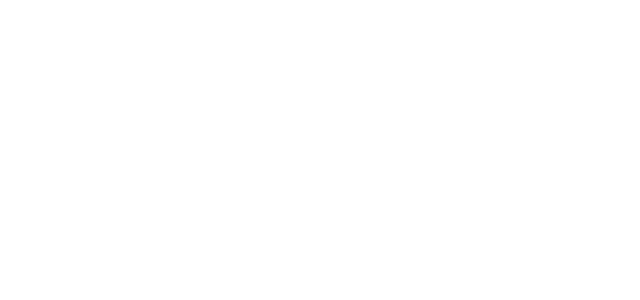
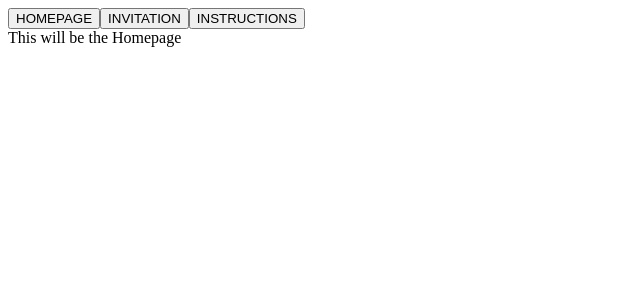
Before and after one commit to Frenagon/wedding-invitation, a React (Create React App) app: page / in a window 1280 px wide. Shown: the top 300 px of the page, without its empty margins (0-640 px from the left). Built offline with nearby package versions, Linux system fonts and the light colour scheme.

Commit message:
Added Navigation using Context

```diff
--- a/src/App.js
+++ /dev/null
@@ -1,5 +0,0 @@
-function App() {
-  return <div className="App"></div>;
-}
-
-export default App;
--- /dev/null
+++ b/src/components/App/App.js
@@ -0,0 +1,40 @@
+import Homepage from "../Homepage";
+import Invitation from "../Invitation";
+import Instructions from "../Instructions";
+import { Routes, useNavigation } from "../../context/Navigation";
+
+function App() {
+  const { route, setRoute } = useNavigation();
+
+  const NavBar = Object.keys(Routes).map((route, index) => {
+    return (
+      <button key={route} onClick={() => setRoute(Routes[route])}>
+        {route}
+      </button>
+    );
+  });
+
+  let routeComponent;
+  switch (route) {
+    case Routes.HOMEPAGE:
+      routeComponent = <Homepage />;
+      break;
+    case Routes.INVITATION:
+      routeComponent = <Invitation />;
+      break;
+    case Routes.INSTRUCTIONS:
+      routeComponent = <Instructions />;
+      break;
+    default:
+      throw new Error(`Route ${route} is not defined`);
+  }
+
+  return (
+    <>
+      {NavBar}
+      {routeComponent}
+    </>
+  );
+}
+
+export default App;
--- /dev/null
+++ b/src/components/App/index.jsx
@@ -0,0 +1,3 @@
+import App from "./App";
+
+export default App;
--- /dev/null
+++ b/src/components/Homepage/Homepage.jsx
@@ -0,0 +1,5 @@
+function Homepage() {
+  return <div>This will be the Homepage</div>;
+}
+
+export default Homepage;
--- /dev/null
+++ b/src/components/Homepage/index.jsx
@@ -0,0 +1,3 @@
+import Homepage from "./Homepage";
+
+export default Homepage;
--- /dev/null
+++ b/src/components/Instructions/Instructions.jsx
@@ -0,0 +1,5 @@
+function Instructions() {
+  return <div>This will be the Instructions</div>;
+}
+
+export default Instructions;
--- /dev/null
+++ b/src/components/Instructions/index.jsx
@@ -0,0 +1,3 @@
+import Instructions from "./Instructions";
+
+export default Instructions;
--- /dev/null
+++ b/src/components/Invitation/Invitation.jsx
@@ -0,0 +1,5 @@
+function Invitation() {
+  return <div>This will be the Invitation</div>;
+}
+
+export default Invitation;
--- /dev/null
+++ b/src/components/Invitation/index.jsx
@@ -0,0 +1,3 @@
+import Invitation from "./Invitation";
+
+export default Invitation;
--- /dev/null
+++ b/src/context/Navigation.jsx
@@ -0,0 +1,30 @@
+import * as React from "react";
+
+const Routes = Object.freeze({
+  HOMEPAGE: Symbol("HOMEPAGE"),
+  INVITATION: Symbol("INVITATION"),
+  INSTRUCTIONS: Symbol("INSTRUCTIONS"),
+});
+
+const NavigationContext = React.createContext();
+
+function NavigationProvider({ children }) {
+  const [route, setRoute] = React.useState(Routes.HOMEPAGE);
+
+  const value = { route, setRoute };
+  return (
+    <NavigationContext.Provider value={value}>
+      {children}
+    </NavigationContext.Provider>
+  );
+}
+
+function useNavigation() {
+  const context = React.useContext(NavigationContext);
+  if (context === undefined) {
+    throw new Error("useNavigation must be used within a NavigationProvider");
+  }
+  return context;
+}
+
+export { Routes, NavigationProvider, useNavigation };
--- a/src/index.js
+++ b/src/index.js
@@ -1,10 +1,13 @@
 import React from "react";
 import ReactDOM from "react-dom/client";
-import App from "./App";
+import App from "./components/App";
+import { NavigationProvider } from "./context/Navigation";
 
 const root = ReactDOM.createRoot(document.getElementById("root"));
 root.render(
   <React.StrictMode>
-    <App />
+    <NavigationProvider>
+      <App />
+    </NavigationProvider>
   </React.StrictMode>
 );
```
